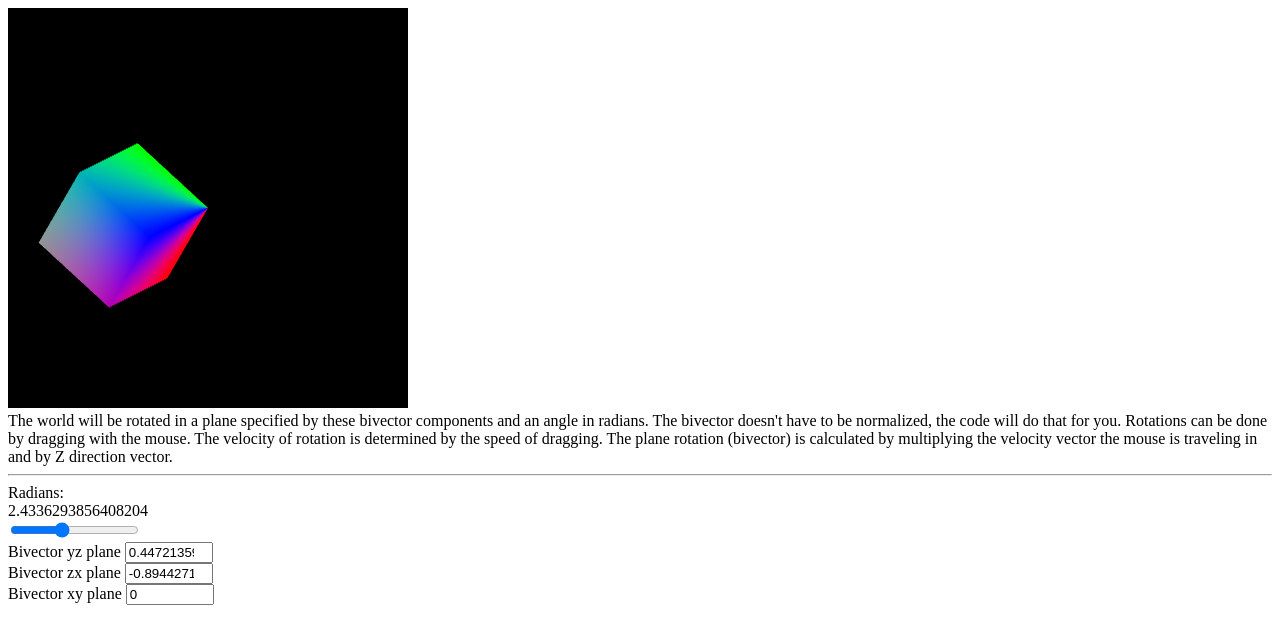
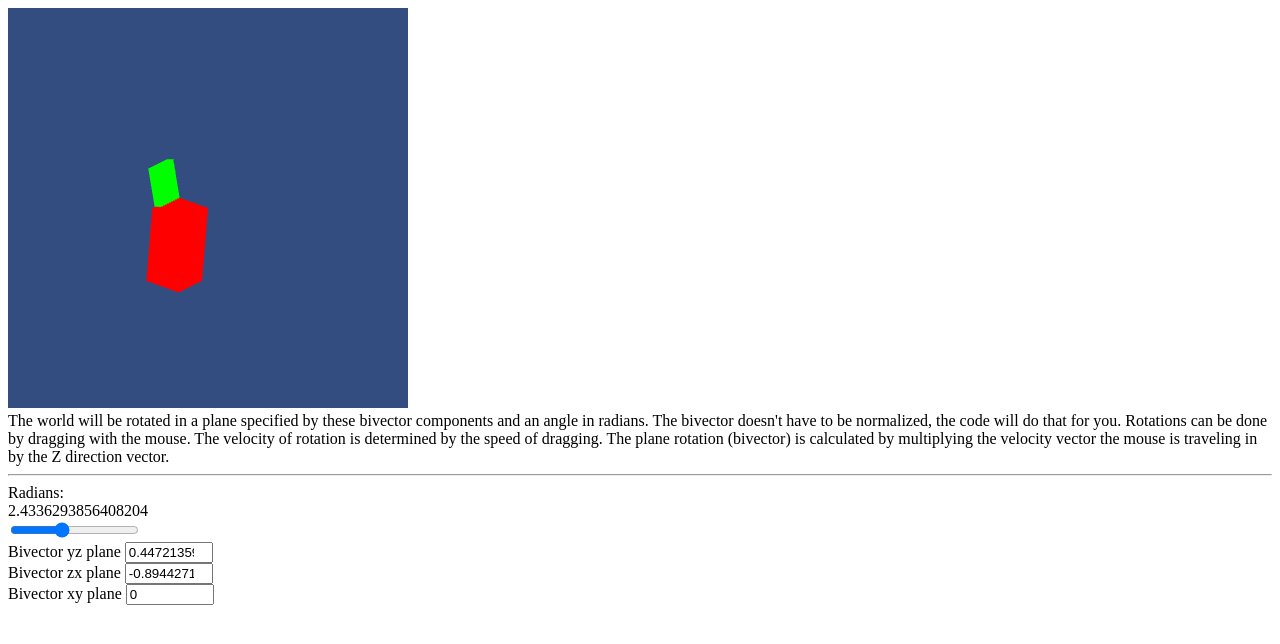
Before and after one commit to 492382/CSE-160-01-asgn2, a plain HTML site: page index.html in a window 1280 px wide. Drawn offline with Linux system fonts and the light colour scheme.

Commit message:
made body kind of

```diff
--- a/index.html
+++ b/index.html
@@ -10,7 +10,7 @@
     <canvas id="andy_canvas" width="400" height="400"></canvas>
     <br />
     The world will be rotated in a plane specified by these bivector components and an angle in radians. The bivector doesn't have to be normalized, the code will do that for you.
-    Rotations can be done by dragging with the mouse. The velocity of rotation is determined by the speed of dragging. The plane rotation (bivector) is calculated by multiplying the velocity vector the mouse is traveling in and by Z direction vector.
+    Rotations can be done by dragging with the mouse. The velocity of rotation is determined by the speed of dragging. The plane rotation (bivector) is calculated by multiplying the velocity vector the mouse is traveling in by the Z direction vector.
     <hr />
     <label for="angle_slider">Radians:</label>
     <div id="radians_counter"> 0 </div>
--- a/main.js
+++ b/main.js
@@ -2,11 +2,10 @@ window.onload = main;
 
 let gl;
 let program;
-let u_Matrix;
+let u_GlobalMatrix;
+let u_ModelMatrix;
 let u_Color;
 let a_Position;
-
-
 
 let global_rotor = make_rotation_rotor(0, [0, 0, 1]);
 let d_theta = 0.05;
@@ -108,7 +107,8 @@ function addUiCallbacks() {
 }
 
 function connectVariablesToGLSL() {
-    u_Matrix = gl.getUniformLocation(program, "translation_matrix");
+    u_GlobalMatrix = gl.getUniformLocation(program, "global_matrix");
+    u_ModelMatrix = gl.getUniformLocation(program, "model_matrix");
     u_Color = gl.getUniformLocation(program, "color");
     a_Position = gl.getAttribLocation(program, "attribute_model_position");
 }
@@ -149,19 +149,23 @@ function setupWebGL(canvas) {
     let a_Position = gl.getAttribLocation(program, "attribute_model_position");
     gl.enableVertexAttribArray(a_Position);
 
+    let position_buffer = gl.createBuffer();
+    gl.bindBuffer(gl.ARRAY_BUFFER, position_buffer);
+    gl.bufferData(gl.ARRAY_BUFFER, CUBE_VERTS, gl.DYNAMIC_DRAW);
+    gl.vertexAttribPointer(a_Position, 3, gl.FLOAT, false, 0, 0);
+
+
     gl.useProgram(program);
 
-    gl.clearColor(0.0, 0.0, 0.0, 1.0);
+    gl.clearColor(0.2, 0.3, 0.5, 1.0);
     gl.enable(gl.DEPTH_TEST);
 }
 
 function render(milis) {
     gl.clear(gl.COLOR_BUFFER_BIT | gl.DEPTH_BUFFER_BIT);
 
-    let position_buffer = gl.createBuffer();
-    gl.bindBuffer(gl.ARRAY_BUFFER, position_buffer);
-    gl.bufferData(gl.ARRAY_BUFFER, CUBE_VERTS, gl.DYNAMIC_DRAW);
-    gl.vertexAttribPointer(a_Position, 3, gl.FLOAT, false, 0, 0);
+    let animation_percent = (milis%3000)/3000;
+
 
     gl.uniform4fv(u_Color, new Float32Array([1.0, 1.0, 1.0, 1.0]));
 
@@ -173,20 +177,68 @@ function render(milis) {
     }
 
     let rot_mat = rotor_to_matrix(global_rotor);
-    set_matrix(matrix_multiply(
-	rot_mat, make_scale_matrix(0.5, 0.5, 0.5)
+    set_matrix(u_GlobalMatrix, matrix_multiply(
+	rot_mat, make_scale_matrix(0.2, 0.2, 0.2)
     ));
+
+    draw_animal(animation_percent);
+}
+
+
+function draw_animal(animation_percent){
+    let identity = make_translation_matrix(0, 0, 0);
+
+    let body_matrix = draw_body(animation_percent, identity);
+
+    let tail_matrix_1 = draw_tail_1(animation_percent, body_matrix);
+}
+
+function draw_body(animation_percent, matrix_stack){
+    gl.uniform4fv(u_Color, new Float32Array([1.0, 0.0, 0.0, 1.0]));
+
+    let translate_matrix = matrix_stack;
+    let rotate_matrix = rotor_to_matrix(make_rotation_rotor(Math.sin(animation_percent * TAU)/2, [0, 0, 1]));
+    let scale_matrix = make_scale_matrix(2, 1, 1);
+
+    let move_matrix = matrix_multiply(translate_matrix, rotate_matrix);
+
+    let matrix = matrix_multiply(move_matrix, scale_matrix);
+    draw_cube(
+	matrix
+    );
+    return move_matrix;
+}
+
+function draw_tail_1(animation_percent, matrix_stack){
+    gl.uniform4fv(u_Color, new Float32Array([0.0, 1.0, 0.0, 1.0]));
+
+    let translate_matrix = matrix_multiply(matrix_stack, make_translation_matrix(0, 1, 0.1));
+    let rotate_matrix = rotor_to_matrix(make_rotation_rotor((TAU/2) + Math.sin(animation_percent * TAU)/3, [0, 0, 1]));
+    let scale_matrix = make_scale_matrix(1, 0.2, 0.8);
+
+    let move_matrix = matrix_multiply(translate_matrix, rotate_matrix);
+
+    let matrix = matrix_multiply(move_matrix, scale_matrix);
+    draw_cube(
+	matrix
+    );
+    return move_matrix;
+}
+
+
+function draw_cube(model_matrix){
+    set_matrix(u_ModelMatrix, model_matrix);
 
     gl.drawArrays(gl.TRIANGLES, 0, NUM_CUBE_VERTS);
 }
 
 
-function set_matrix(matrix) {
+function set_matrix(unif, matrix) {
     let flattened_matrix = Array(16).fill().map((_, index) => {
 	return matrix[index % 4][Math.trunc(index / 4)]
     });
 
-    gl.uniformMatrix4fv(u_Matrix, false, flattened_matrix);
+    gl.uniformMatrix4fv(unif, false, flattened_matrix);
 }
 
 function make_translation_matrix(dx, dy, dz) {
@@ -312,18 +364,19 @@ const NUM_CUBE_VERTS = CUBE_VERTS.length / 3;
 
 
 let ANDY_VERTEX_SHADER_SOURCE = `
-uniform mat4 translation_matrix;
+uniform mat4 global_matrix;
+uniform mat4 model_matrix;
 attribute vec3 attribute_model_position;
-varying vec3 model_pos;
 void main() {
-  gl_Position = translation_matrix * vec4(attribute_model_position, 1.0);
-  model_pos = attribute_model_position;
+gl_Position = global_matrix * model_matrix * vec4(attribute_model_position, 1.0);
 }`;
 
 let ANDY_FRAGMENT_SHADER_SOURCE = `
 precision mediump float;
 uniform vec4 color;
-varying vec3 model_pos;
 void main() {
-  gl_FragColor = vec4(normalize(model_pos), 1.0);
+gl_FragColor = color;
 }`;
+
+
+let TAU = Math.PI * 2;
```
